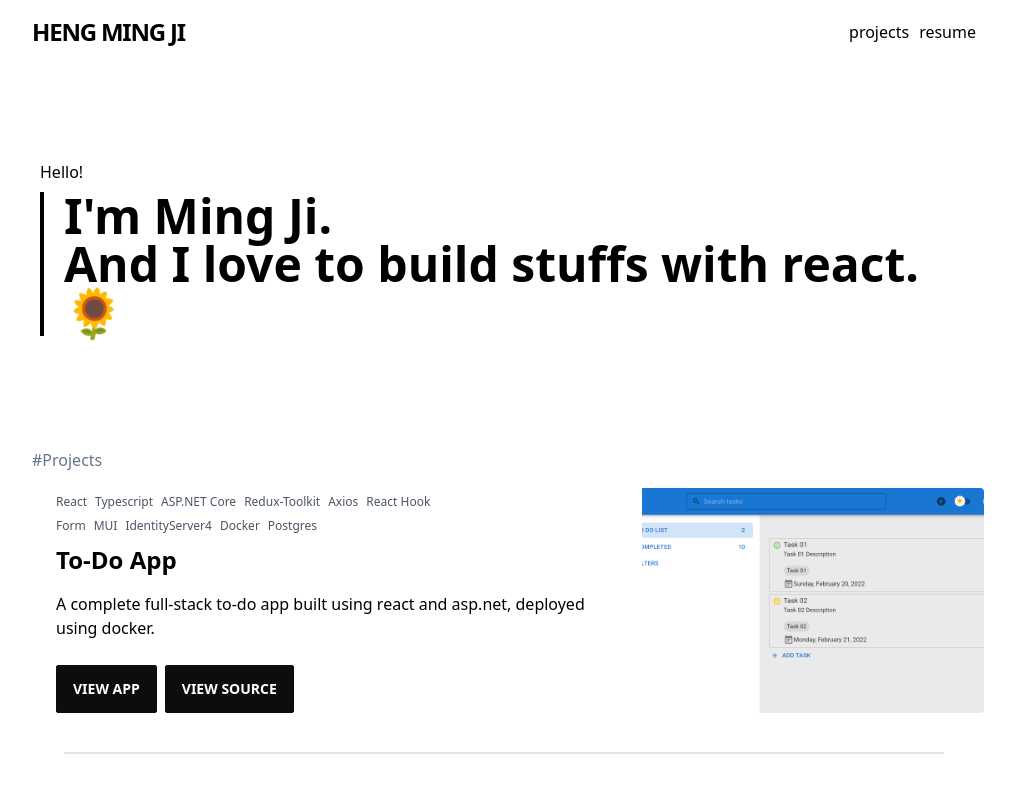
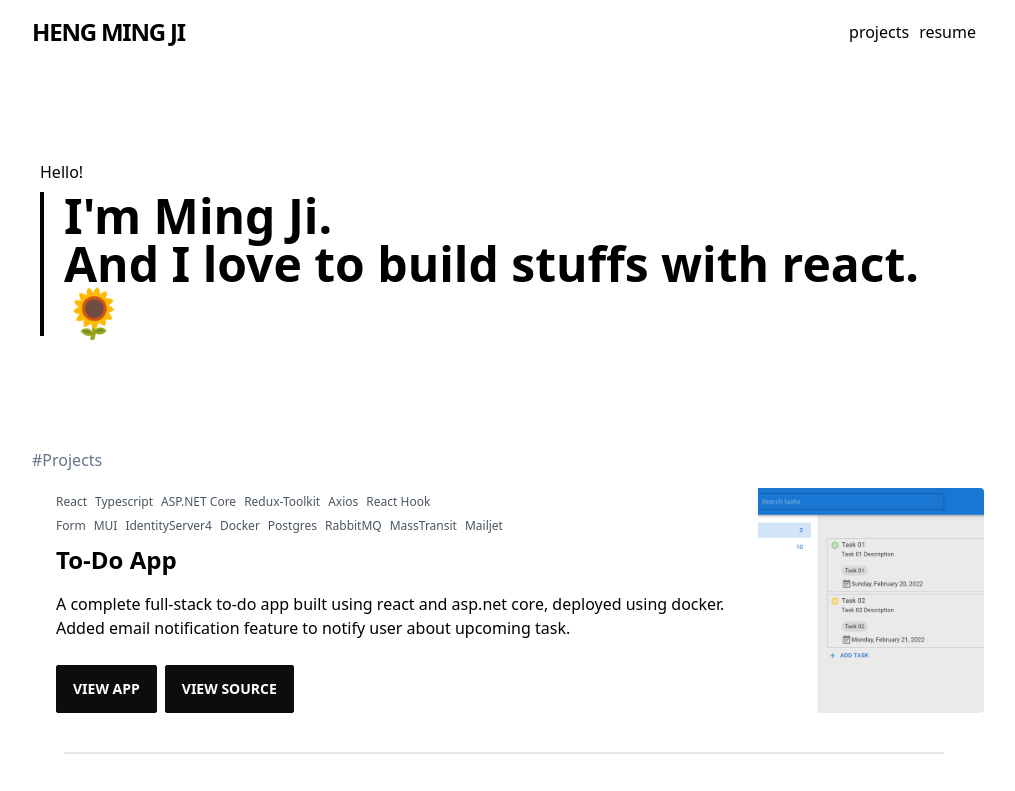
Before and after one commit to hmingji/personal-site, a React (Create React App) app: page / in a window 1280 px wide. Shown: the top 791 px of the page, without its empty margins (136-1151 px from the left). Built offline with nearby package versions, Linux system fonts and the light colour scheme.

Commit message:
update projects

```diff
--- a/src/projects.ts
+++ b/src/projects.ts
@@ -11,7 +11,7 @@ export const projects: Project[] = [
   {
     title: 'To-Do App',
     description:
-      'A complete full-stack to-do app built using react and asp.net, deployed using docker.',
+      'A complete full-stack to-do app built using react and asp.net core, deployed using docker. Added email notification feature to notify user about upcoming task.',
     tags: [
       'React',
       'Typescript',
@@ -23,6 +23,9 @@ export const projects: Project[] = [
       'IdentityServer4',
       'Docker',
       'Postgres',
+      'RabbitMQ',
+      'MassTransit',
+      'Mailjet',
     ],
     appUrl: 'http://todoapp-jtc5.onrender.com/',
     sourceUrl: 'https://github.com/hmingji/ToDoApp',
```
